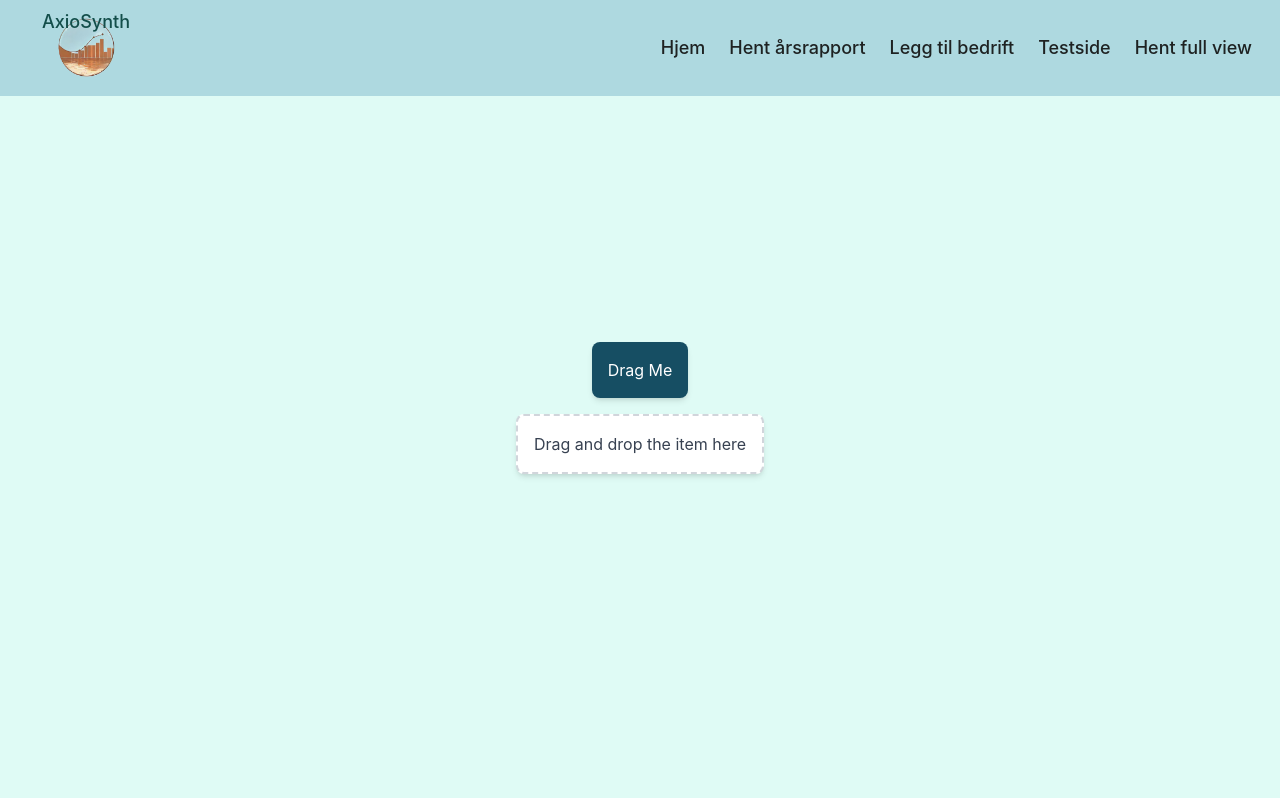
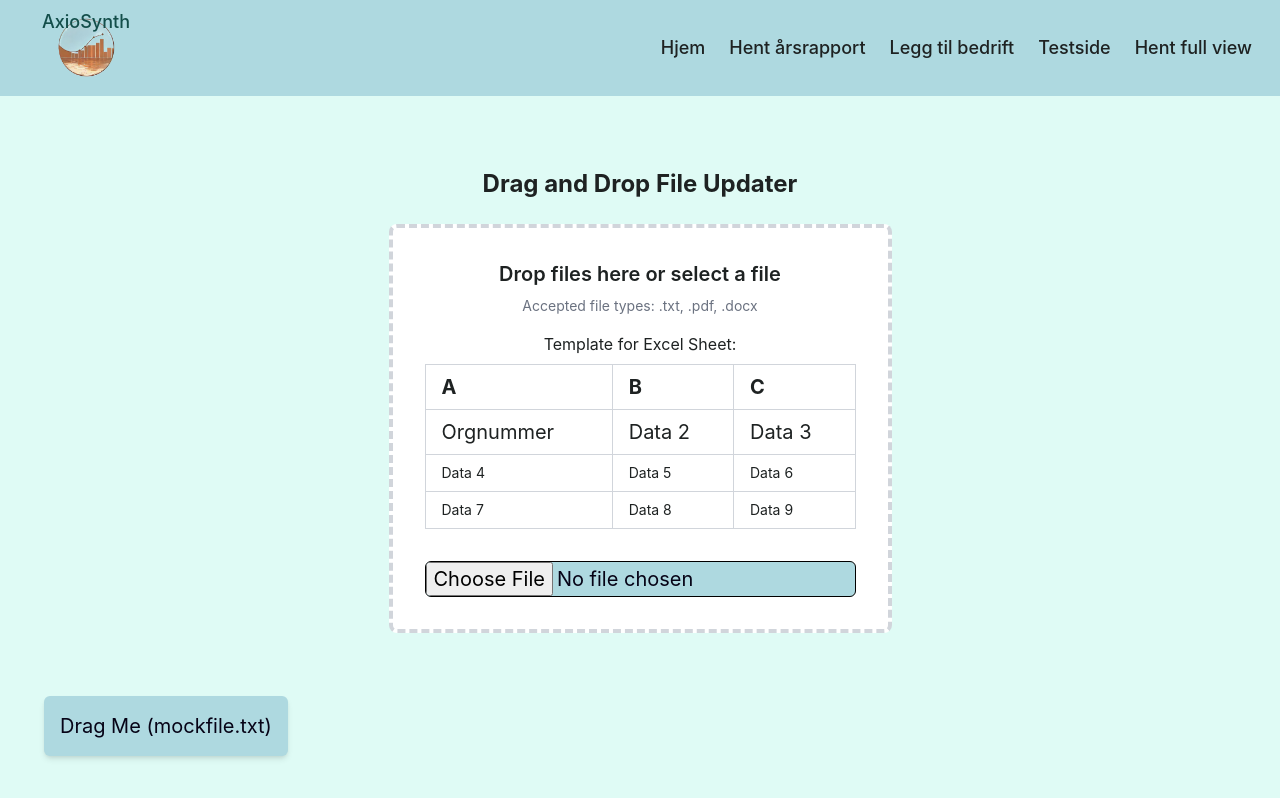
Before and after one commit to VISInnovasjon/BT-Proffsnapper-Frontend, a React (Vite) app: page /rapport in a window 1280 px wide. Built offline with nearby package versions, Linux system fonts and the light colour scheme.

Commit message:
Updated DB. added TS, TW

```diff
--- a/src/Components/draggableItem.tsx
+++ b/src/Components/draggableItem.tsx
@@ -1,20 +1,27 @@
 import React from "react";
 
-// Define the DraggableItem component
 const DraggableItem: React.FC = () => {
-  // Function to handle the drag start event
-  const handleDragStart = (e: React.DragEvent<HTMLDivElement>) => {
-    const mockData = "Recived Data: 123"; // Define the mock data
-    e.dataTransfer.setData("text", mockData); // Set the drag data
+  const handleDragStart = (e: React.DragEvent) => {
+    const mockFile = new File(["Sample content"], "mockfile.txt", {
+      type: "text/plain",
+    });
+    e.dataTransfer.setData(
+      "application/json",
+      JSON.stringify({
+        name: mockFile.name,
+        type: mockFile.type,
+        content: "Sample content",
+      })
+    );
   };
 
   return (
     <div
       draggable
       onDragStart={handleDragStart}
-      className="inline-block p-4 m-4 bg-cyan-900 text-white rounded-lg shadow-md cursor-pointer"
+      className="p-4 bg-[#AED9E0] text-[#060316] rounded-md shadow-md cursor-pointer hover:bg-[#2e5f65] hover:text-[#FAFFFB] transition-all duration-300 ease-in-out transform"
     >
-      Drag Me
+      Drag Me (mockfile.txt)
     </div>
   );
 };
--- a/src/Components/dropbox.tsx
+++ b/src/Components/dropbox.tsx
@@ -1,49 +1,240 @@
 import React, { useState } from "react";
+import CircularProgress from "@mui/material/CircularProgress";
 
-// Define the Dropbox component
-const Dropbox: React.FC = () => {
-  // State to track if an item is being dragged over the drop area
-  const [dragOver, setDragOver] = useState(false);
+interface DropboxProps {
+  onFileUpdate: (file: File) => void;
+}
 
-  // State to hold the dropped data
-  const [droppedData, setDroppedData] = useState<string | null>(null);
+const Dropbox: React.FC<DropboxProps> = ({ onFileUpdate }) => {
+  const [isDragging, setIsDragging] = useState(false);
+  const [isLoading, setIsLoading] = useState(false);
+  const [updatedFile, setUpdatedFile] = useState<File | null>(null);
+  const [error, setError] = useState<string | null>(null);
+  const [showFileContent, setShowFileContent] = useState(false);
 
-  // Function to handle the drag over event
-  const handleDragOver = (e: React.DragEvent<HTMLDivElement>) => {
+  const handleDragEnter = (e: React.DragEvent) => {
     e.preventDefault();
-    setDragOver(true); // Set the dragOver state to true
+    e.stopPropagation();
+    setIsDragging(true);
   };
 
-  // Function to handle the drag leave event
-  const handleDragLeave = () => {
-    setDragOver(false); // Set the dragOver state to false
+  const handleDragLeave = (e: React.DragEvent) => {
+    e.preventDefault();
+    e.stopPropagation();
+    setIsDragging(false);
   };
 
-  // Function to handle the drop event
-  const handleDrop = (e: React.DragEvent<HTMLDivElement>) => {
+  const handleDragOver = (e: React.DragEvent) => {
     e.preventDefault();
-    setDragOver(false); // Reset the dragOver state
+    e.stopPropagation();
+    setIsDragging(true); // Ensure hover effect persists while dragging over
+  };
 
-    const data = e.dataTransfer.getData("text"); // Get the dropped data
-    setDroppedData(data); // Update the droppedData state
+  const handleDrop = (e: React.DragEvent) => {
+    e.preventDefault();
+    e.stopPropagation();
+    setIsDragging(false);
+    setError(null);
+
+    try {
+      const fileData = e.dataTransfer.getData("application/json");
+      const parsedData = JSON.parse(fileData);
+      const file = new File([parsedData.content], parsedData.name, {
+        type: parsedData.type,
+      });
+      if (
+        file &&
+        (file.type === "text/plain" ||
+          file.type === "application/pdf" ||
+          file.type ===
+            "application/vnd.openxmlformats-officedocument.wordprocessingml.document")
+      ) {
+        handleFileUpdate(file);
+      } else {
+        setError(
+          "Invalid file type. Please try again with a .txt, .pdf, or .docx file."
+        );
+      }
+    } catch (error) {
+      setError(
+        "Invalid file type. Please try again with a .txt, .pdf, or .docx file."
+      );
+    }
+  };
+
+  const handleFileChange = (e: React.ChangeEvent<HTMLInputElement>) => {
+    setError(null);
+    const file = e.target.files?.[0];
+    if (
+      file &&
+      (file.type === "text/plain" ||
+        file.type === "application/pdf" ||
+        file.type ===
+          "application/vnd.openxmlformats-officedocument.wordprocessingml.document")
+    ) {
+      handleFileUpdate(file);
+    } else {
+      setError(
+        "Invalid file type. Please try again with a .txt, .pdf, or .docx file."
+      );
+    }
+  };
+
+  const handleFileUpdate = (file: File) => {
+    setIsLoading(true);
+
+    // Simulate file update process
+    setTimeout(() => {
+      const updatedContent = `${file.name} - updated with new data`;
+      const updatedFile = new File([updatedContent], file.name, {
+        type: file.type,
+      });
+      setUpdatedFile(updatedFile);
+      onFileUpdate(updatedFile);
+      setIsLoading(false);
+    }, 2000);
+  };
+
+  const handleSaveFile = () => {
+    const link = document.createElement("a");
+    link.href = URL.createObjectURL(updatedFile as Blob);
+    link.download = (updatedFile as File).name;
+    document.body.appendChild(link);
+    link.click();
+    document.body.removeChild(link);
+  };
+
+  const handleDeleteFile = () => {
+    setUpdatedFile(null);
+    setError(null);
+    setShowFileContent(false);
   };
 
   return (
     <div
+      className={`relative border-dashed border-4 p-8 rounded-lg transition-all duration-300 ease-in-out transform ${
+        isDragging
+          ? "border-[#2e5f65] bg-[#AED9E0] scale-105"
+          : "border-gray-300 bg-white"
+      }`}
+      onDragEnter={handleDragEnter}
+      onDragLeave={handleDragLeave}
       onDragOver={handleDragOver}
-      onDragLeave={handleDragLeave}
       onDrop={handleDrop}
-      className={`border-2 border-dashed ${
-        dragOver ? "border-blue-500" : "border-gray-300"
-      } p-4 text-center bg-white rounded-lg shadow-md`}
     >
-      <p className="text-gray-700">Drag and drop the item here</p>
-      {droppedData && (
-        <div className="mt-4 p-2 bg-gray-100 rounded">
-          <p className="text-gray-700">Dropped Data:</p>
-          <pre className="text-left">{droppedData}</pre>
-        </div>
-      )}
+      <div className="text-center">
+        {isLoading ? (
+          <div className="flex flex-col items-center">
+            <CircularProgress className="mb-4" />
+            <p className="text-[#333333]">Updating file...</p>
+          </div>
+        ) : (
+          <>
+            {error && <p className="text-red-500 mb-4">{error}</p>}
+            {updatedFile ? (
+              <>
+                <p className="text-green-500 text-xl mb-2">Upload completed</p>
+                <p className="text-[#333333] my-4 flex justify-center items-center">
+                  {updatedFile.name}
+                  <button
+                    onClick={() => {
+                      if (window.confirm("Delete updated file?"))
+                        handleDeleteFile();
+                    }}
+                    className="text-red-500 hover:text-red-700 ml-4"
+                  >
+                    X
+                  </button>
+                </p>
+                <div className="flex justify-center space-x-4">
+                  <button
+                    onClick={() => setShowFileContent(!showFileContent)}
+                    className="bg-[#2e5f65] text-white px-4 py-2 rounded-md hover:bg-[#AED9E0] hover:text-[#060316] transition-all duration-300"
+                  >
+                    {showFileContent
+                      ? "Hide updated file"
+                      : "Show updated file"}
+                  </button>
+                  <button
+                    onClick={handleSaveFile}
+                    className="bg-[#2e5f65] text-white px-4 py-2 rounded-md hover:bg-[#AED9E0] hover:text-[#060316]  transition-all duration-300"
+                  >
+                    Save updated file
+                  </button>
+                </div>
+                {showFileContent && (
+                  <div className="mt-4 p-4 bg-[#AED9E0] text-[#060316] rounded-md">
+                    <p>{`${updatedFile.name} - updated with new data`}</p>
+                  </div>
+                )}
+              </>
+            ) : (
+              <>
+                <p className="text-[#1e2222] font-semibold mb-2">
+                  Drop files here or select a file
+                </p>
+                <p className="text-gray-500 text-sm mb-4">
+                  Accepted file types: .txt, .pdf, .docx
+                </p>
+                <div className="text-left mb-4">
+                  <p className="text-[#1e2222] text-center text-base">
+                    Template for Excel Sheet:
+                  </p>
+                  <table className="text-[#1e2222] border-collapse border border-gray-400 w-full mt-2">
+                    <thead>
+                      <tr>
+                        <th className="border border-gray-300 px-4 py-2">A</th>
+                        <th className="border border-gray-300 px-4 py-2">B</th>
+                        <th className="border border-gray-300 px-4 py-2">C</th>
+                      </tr>
+                    </thead>
+                    <tbody className="">
+                      <tr>
+                        <td className="border border-gray-300 px-4 py-2">
+                          Orgnummer
+                        </td>
+                        <td className="border border-gray-300 px-4 py-2">
+                          Data 2
+                        </td>
+                        <td className="border border-gray-300 px-4 py-2">
+                          Data 3
+                        </td>
+                      </tr>
+                      <tr className="text-sm">
+                        <td className="border border-gray-300 px-4 py-2">
+                          Data 4
+                        </td>
+                        <td className="border border-gray-300 px-4 py-2">
+                          Data 5
+                        </td>
+                        <td className="border border-gray-300 px-4 py-2">
+                          Data 6
+                        </td>
+                      </tr>
+                      <tr className="text-sm">
+                        <td className="border border-gray-300 px-4 py-2">
+                          Data 7
+                        </td>
+                        <td className="border border-gray-300 px-4 py-2">
+                          Data 8
+                        </td>
+                        <td className="border border-gray-300 px-4 py-2">
+                          Data 9
+                        </td>
+                      </tr>
+                    </tbody>
+                  </table>
+                </div>
+                <input
+                  type="file"
+                  onChange={handleFileChange}
+                  className="mt-4 mx-auto bg-[#AED9E0] text-[#060316] rounded-md border border-black"
+                />
+              </>
+            )}
+          </>
+        )}
+      </div>
     </div>
   );
 };
--- a/src/Pages/hentRapport.tsx
+++ b/src/Pages/hentRapport.tsx
@@ -1,14 +1,23 @@
+import React from "react";
+import DraggableItem from "../Components/draggableItem";
 import Dropbox from "../Components/dropbox";
-import DraggableItem from "../Components/draggableItem";
 
-function HentRapport() {
+const HentRapport: React.FC = () => {
+  const handleFileUpdate = (file: File) => {
+    console.log("Updated file:", file);
+  };
+
   return (
-    <>
-      <div className="min-h-screen flex flex-col items-center justify-center ">
+    <div className="min-h-screen flex flex-col items-center justify-center !text-[#1e2222] text-2vw sm:text-base md:text-lg lg:text-lg xl:text-xl">
+      <h1 className="text-2xl text-[#1e2222] font-bold mb-6">
+        Drag and Drop File Updater
+      </h1>
+      <div className="m-10 absolute left-1 bottom-1">
         <DraggableItem />
-        <Dropbox />
       </div>
-    </>
+      <Dropbox onFileUpdate={handleFileUpdate} />
+    </div>
   );
-}
+};
+
 export default HentRapport;
```
